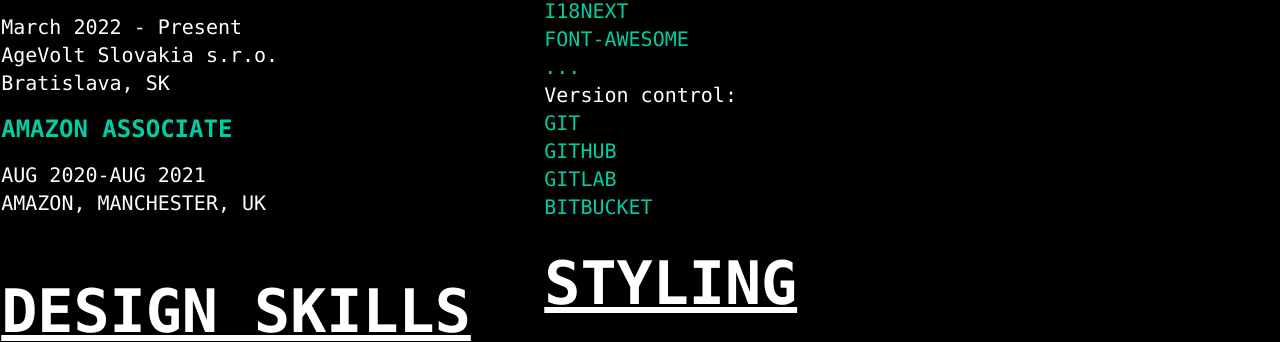
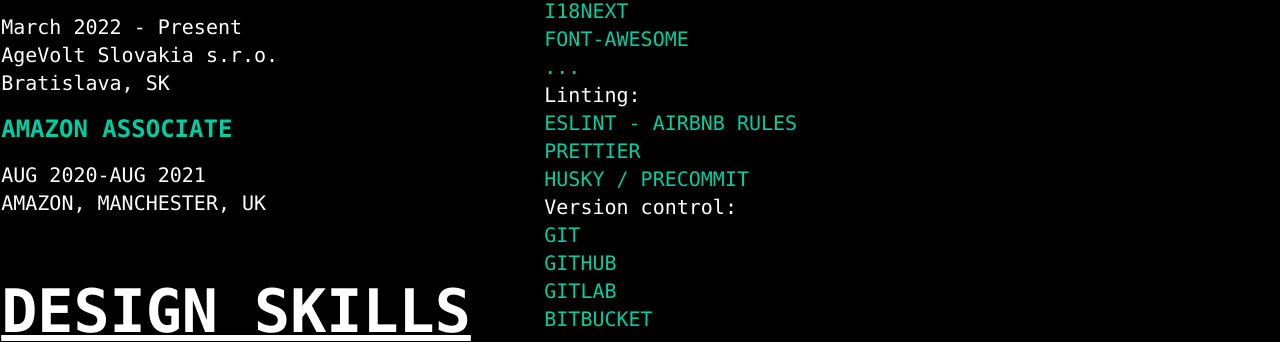
Before and after one commit to Michael-Melis/portfolio-2022, a Gatsby site: page /resume in a window 1280 px wide. Shown: the part 639-981 px from the top of the page. Built offline with nearby package versions, Linux system fonts and the light colour scheme; Gatsby itself is replaced by a stand-in of ours.

Commit message:
linting container

```diff
--- a/src/pages/resume.js
+++ b/src/pages/resume.js
@@ -118,6 +118,12 @@
               <h3 className='resume-h3'>...</h3>
             </motion.div>
             <motion.div>
+              <h3 className='text-xl'>Linting:</h3>
+              <h3 className='resume-h3'>ESLINT - AIRBNB RULES</h3>
+              <h3 className='resume-h3'>PRETTIER</h3>
+              <h3 className='resume-h3'>HUSKY / PRECOMMIT</h3>
+            </motion.div>
+            <motion.div>
               <h3 className='text-xl'>Version control:</h3>
               <h3 className='resume-h3'>GIT</h3>
               <h3 className='resume-h3'>GITHUB</h3>
```
